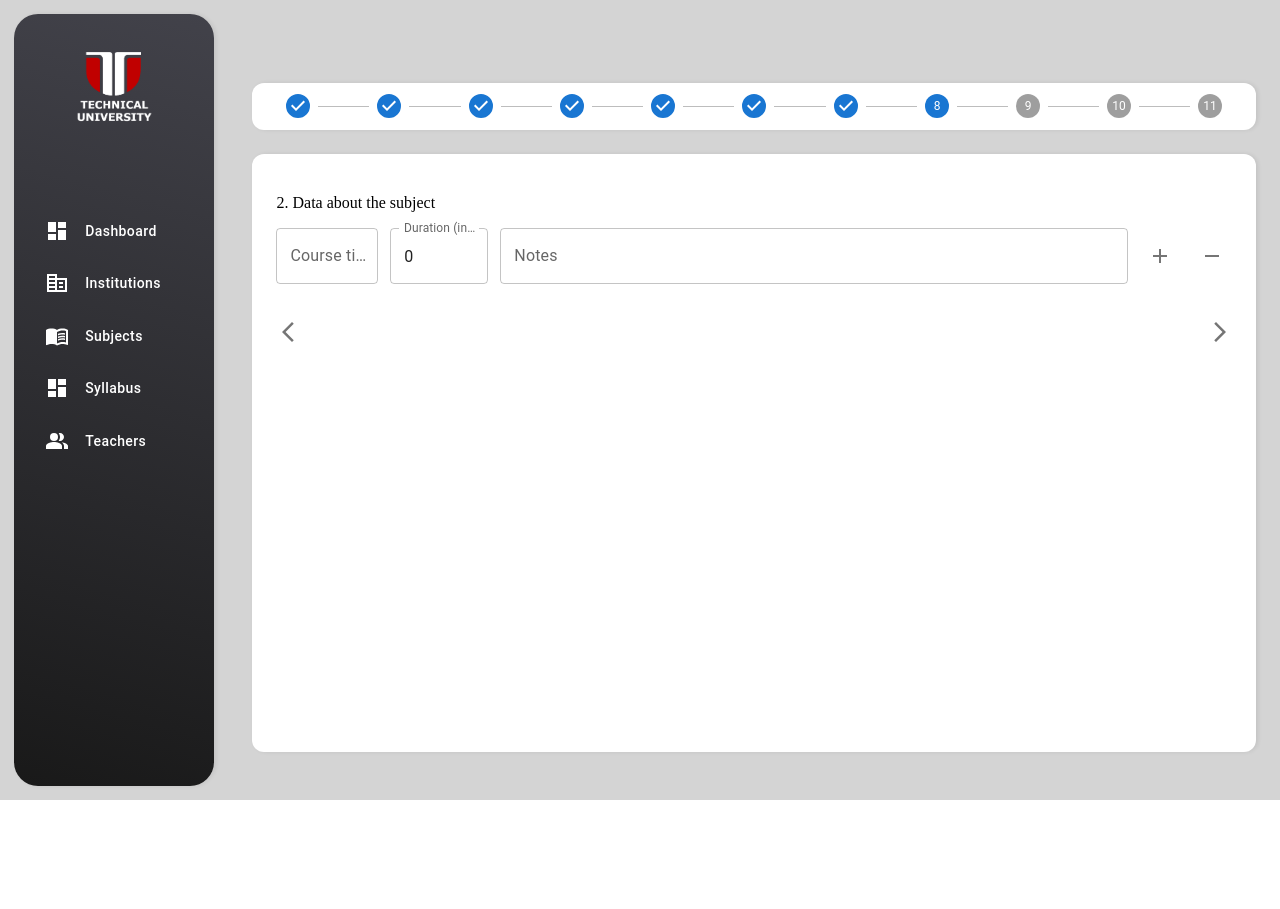
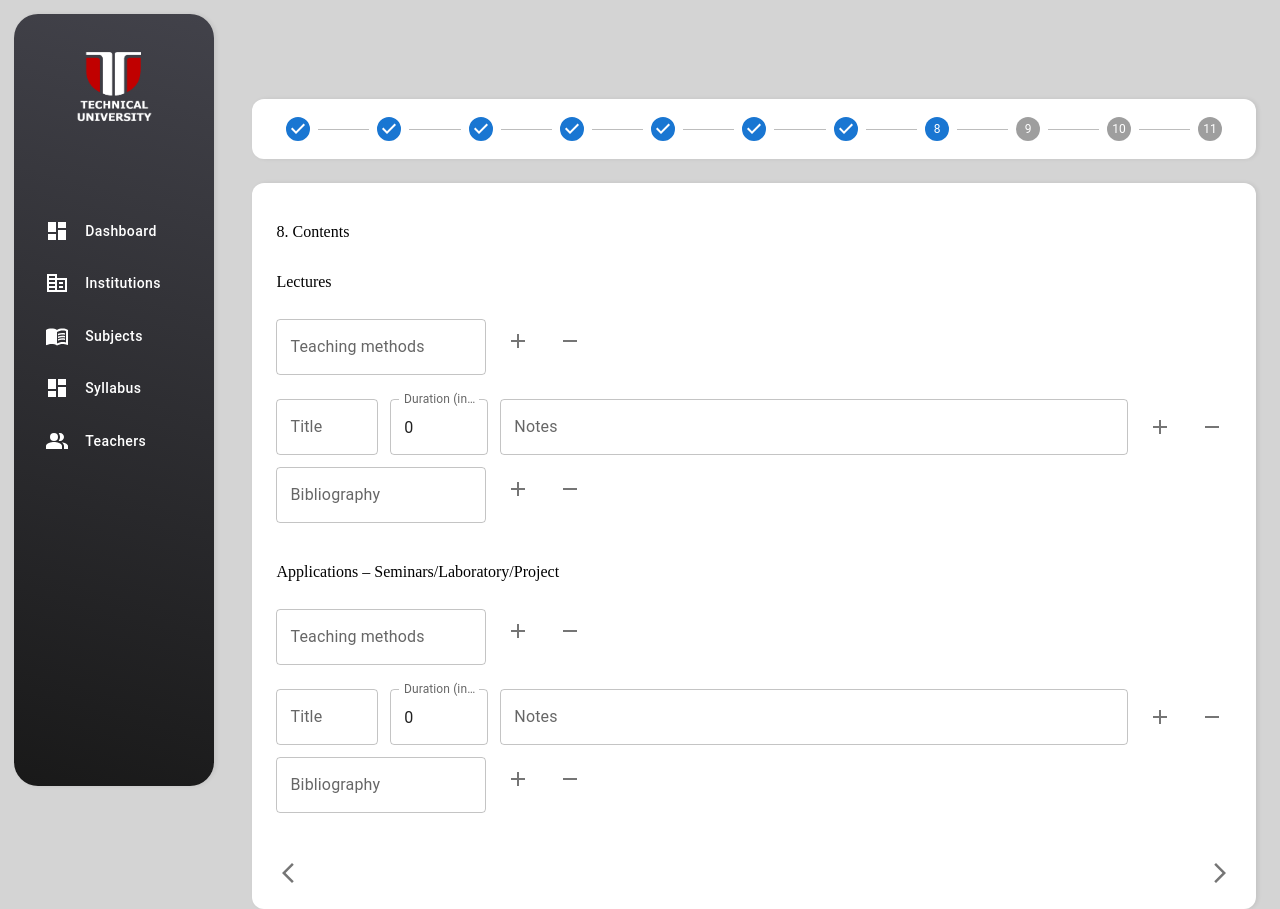
Before and after one commit to EugeniuCojocaru/licenta_UTCN_2022_frontend, a React (Create React App) app: page /syllabus/add in a window 1280 px wide. Before the commit the page ends 800 px from the top, so only its background shows below. Built offline with nearby package versions, Linux system fonts and the light colour scheme.

Commit message:
section 8 and 9 redux

```diff
--- a/src/components/ContentOptionsInput/ContentOptionsInput.tsx
+++ b/src/components/ContentOptionsInput/ContentOptionsInput.tsx
@@ -48,7 +48,7 @@ const ContentOptionsInput = ({
         <InputRowContainer>
           <TextField
             required={false}
-            label="Course title"
+            label="Title"
             value={name}
             onChange={(e) => handleInputChange("name", e.target.value)}
           />
--- a/src/components/Layout/Layout.styles.ts
+++ b/src/components/Layout/Layout.styles.ts
@@ -18,7 +18,7 @@ export const SideMenuContainer = styled.div`
     0%;
 `;
 export const NotificationZone = styled.div`
-  height: 10%;
+  min-height: 10%;
 `;
 export const PageContainer = styled.div`
   display: flex;
--- a/src/data-access/types/tabSections/section9.ts
+++ b/src/data-access/types/tabSections/section9.ts
@@ -1,3 +1,7 @@
-export const SECTION9_DEFAULT: Section9Type = {};
+export const SECTION9_DEFAULT: Section9Type = {
+  description: "",
+};
 
-export interface Section9Type {}
+export interface Section9Type {
+  description: string;
+}
--- a/src/index.css
+++ b/src/index.css
@@ -1,5 +1,6 @@
 html {
   height: 100%;
+  background-color: #d4d4d4;
 }
 body {
   margin: 0;
--- a/src/pages/Syllabus/AddSyllabus/AddSyllabus.style.ts
+++ b/src/pages/Syllabus/AddSyllabus/AddSyllabus.style.ts
@@ -4,7 +4,7 @@ import { colors } from "../../../common/style/styles";
 export const StepperContainer = styled.div`
   display: flex;
   align-items: center;
-  height: 60px;
+  min-height: 60px;
   background-color: ${colors.white};
   box-shadow: 2px 0 4px 0 ${colors.shadow};
   border-radius: 12px;
--- a/src/pages/Syllabus/AddSyllabus/TabSection8/TabSection8.tsx
+++ b/src/pages/Syllabus/AddSyllabus/TabSection8/TabSection8.tsx
@@ -1,6 +1,7 @@
 import React, { useState } from "react";
+import ContentInput from "../../../../components/ContentInput/ContentInput";
 import ContentOptionsInput from "../../../../components/ContentOptionsInput/ContentOptionsInput";
-import { useAppDispatch } from "../../../../data-access/store";
+import { updateSection8, useAppDispatch } from "../../../../data-access/store";
 import {
   ContentOptionsInputType,
   Section8Type,
@@ -38,18 +39,57 @@ export const TabSection8 = ({
   ) => {
     setState({ ...state, [field]: value });
   };
+  const handleTeachingMethodsCourseChange = (newValue: string[]) => {
+    handleInputChange("teachingMethodsCourse", newValue);
+  };
+  const handleTeachingMethodsLabChange = (newValue: string[]) => {
+    handleInputChange("teachingMethodsLab", newValue);
+  };
+  const handleBibliographyCourseChange = (newValue: string[]) => {
+    handleInputChange("bibliographyCourse", newValue);
+  };
+  const handleBibliographyLabChange = (newValue: string[]) => {
+    handleInputChange("bibliographyLab", newValue);
+  };
   const handleSubmit = () => {
-    //dispatch(updateSection2(newState));
+    dispatch(updateSection8(state));
     handleForward();
   };
   return (
     <>
-      <p>2. Data about the subject</p>
+      <p>8. Contents</p>
       <TabSectionContainer onSubmit={handleSubmit}>
+        <p>Lectures </p>
+        <ContentInput
+          label="Teaching methods"
+          values={teachingMethodsCourse}
+          handleValuesChange={handleTeachingMethodsCourseChange}
+        />
         <ContentOptionsInput
           values={lecturesCourse}
           handleValuesChange={handleInputChange}
           fieldName="lecturesCourse"
+        />
+        <ContentInput
+          label="Bibliography"
+          values={bibliographyCourse}
+          handleValuesChange={handleBibliographyCourseChange}
+        />
+        <p>Applications – Seminars/Laboratory/Project </p>
+        <ContentInput
+          label="Teaching methods"
+          values={teachingMethodsLab}
+          handleValuesChange={handleTeachingMethodsLabChange}
+        />
+        <ContentOptionsInput
+          values={lecturesLab}
+          handleValuesChange={handleInputChange}
+          fieldName="lecturesLab"
+        />
+        <ContentInput
+          label="Bibliography"
+          values={bibliographyLab}
+          handleValuesChange={handleBibliographyLabChange}
         />
         <TabSectionFooter handleBack={handleBack} />
       </TabSectionContainer>
--- a/src/pages/Syllabus/AddSyllabus/TabSection9/TabSection9.tsx
+++ b/src/pages/Syllabus/AddSyllabus/TabSection9/TabSection9.tsx
@@ -1,6 +1,7 @@
+import { TextField } from "@mui/material";
 import React, { useState } from "react";
-import { useAppDispatch } from "../../../../data-access/store";
-import { Section9Type } from "../../../../data-access/types";
+import { updateSection9, useAppDispatch } from "../../../../data-access/store";
+import { Section9Type, SECTION9_DEFAULT } from "../../../../data-access/types";
 import { TabSectionContainer } from "../AddSyllabus.style";
 import { TabSectionFooter } from "../TabSectionFooter";
 
@@ -15,18 +16,28 @@ export const TabSection9 = ({
   section9Data,
 }: Props) => {
   const dispatch = useAppDispatch();
-  const [state, setState] = useState({});
-  const handleInputChange = (field: string, value: string) => {
-    setState({ ...state, [field]: value });
-  };
+  const [state, setState] = useState<Section9Type>(
+    section9Data || SECTION9_DEFAULT
+  );
+  const { description } = state;
   const handleSubmit = () => {
-    //dispatch(updateSection2(newState));
+    dispatch(updateSection9(state));
     handleForward();
   };
   return (
     <>
-      <p>2. Data about the subject</p>
+      <p>
+        9. Bridging course contents with the expectations of the representatives
+        of the community, professional associations and employers in the field
+      </p>
+
       <TabSectionContainer onSubmit={handleSubmit}>
+        <TextField
+          label={"Description"}
+          multiline
+          value={description}
+          onChange={(e) => setState({ ...state, description: e.target.value })}
+        />
         <TabSectionFooter handleBack={handleBack} />
       </TabSectionContainer>
     </>
```
